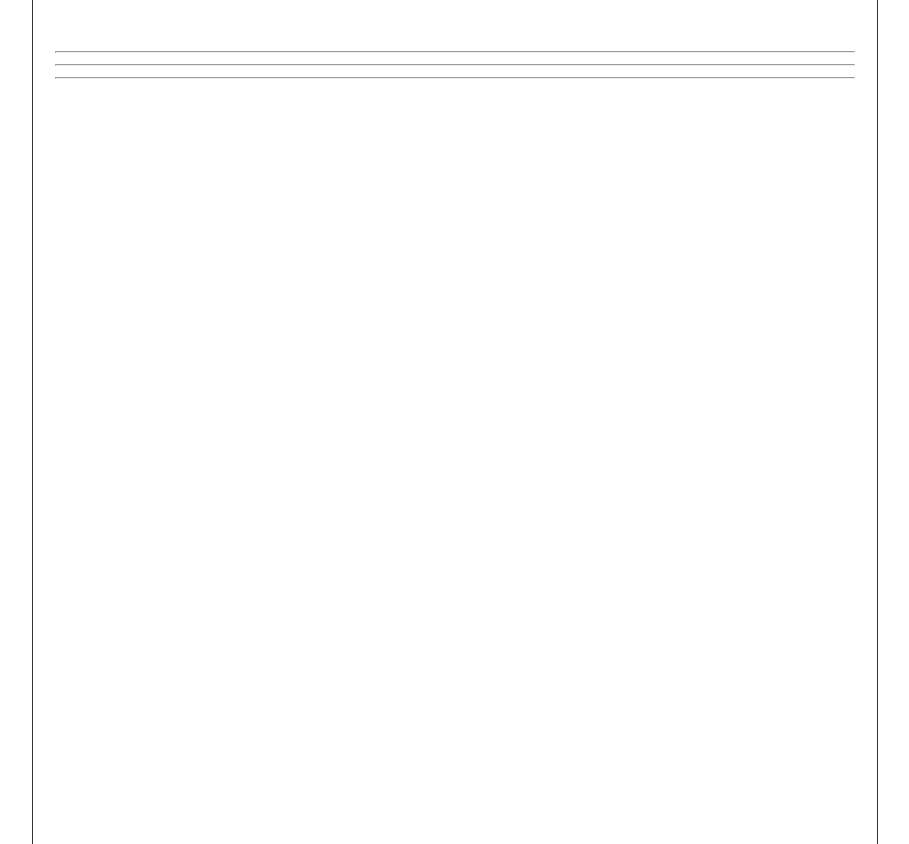
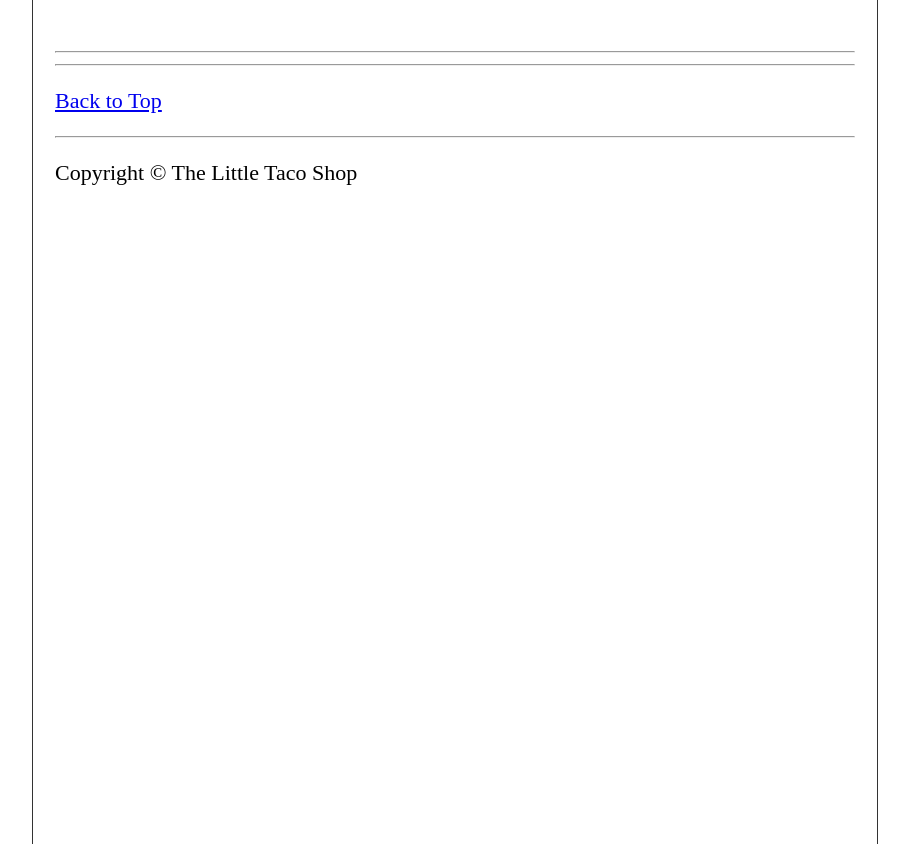
Before and after one commit to alexanderlieder1/learning-cs, a website: page HTML-Project/index.html in a window 1280 px wide. Shown: the whole page, without its empty margins (185-1094 px from the left). Drawn offline with Linux system fonts and the light colour scheme.

Commit message:
feat: Add site-wide footer

```diff
--- a/HTML-Project/index.html
+++ b/HTML-Project/index.html
@@ -31,10 +31,16 @@
         </article>
     </main>
 
-    <hr>
+    <footer>
+        <p>
+            <a href="#">Back to Top</a>
+        </p>
 
-    <footer>
+        <hr>
 
+        <p>
+            Copyright &copy; The Little Taco Shop
+        </p>
     </footer>
 </body>
 </html>
```
Also changed, not shown: HTML-Project/contact.html (+8 -2 lines), HTML-Project/hours.html (+8 -2 lines).
